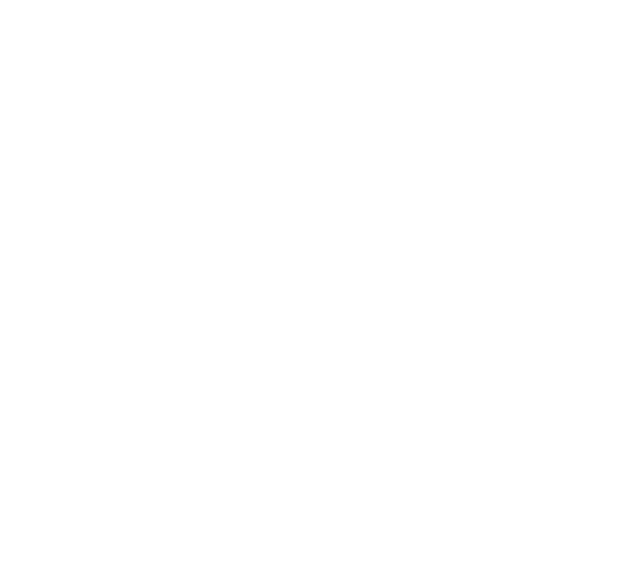
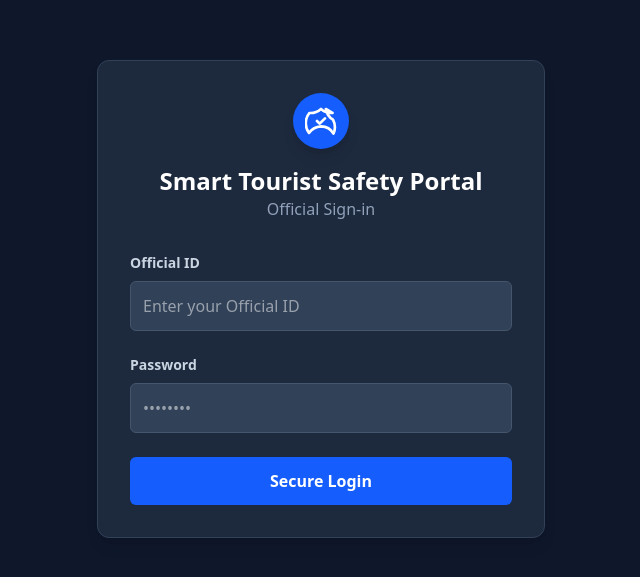
Before and after one commit to addygit123/smart-tourist-safety, a React (Vite) app in the folder client/: page /login in a window 1280 px wide. Before the commit this address had no page. Shown: the part 101-678 px from the top of the page, without its empty margins (319-959 px from the left). Built offline with nearby package versions, Linux system fonts and the light colour scheme.

Commit message:
feat: checkpoint - complete and working login flow

```diff
--- a/client/src/App.jsx
+++ b/client/src/App.jsx
@@ -1,14 +1,15 @@
 import { BrowserRouter as Router, Routes, Route } from 'react-router-dom'
 // import LandingPage from './pages/LandingPage';
-// import LoginPage from './pages/LoginPage';
+import LoginPage from './pages/LoginPage';
 import DashboardPage from './pages/DashboardPage';
+
 
 function App() {
   return (
     <Router>
       <Routes>
         {/* <Route path="/" element={<LandingPage />} /> */}
-        {/* <Route path="/login" element={<LoginPage />} /> */}
+        <Route path="/login" element={<LoginPage />} />
         <Route path="/dashboard" element={<DashboardPage />} />
       </Routes>
     </Router>
--- /dev/null
+++ b/client/src/pages/LoginPage.jsx
@@ -0,0 +1,93 @@
+import React, { useState } from 'react';
+import { useNavigate } from 'react-router-dom';
+
+const ShieldIcon = () => (
+  <svg className="h-8 w-8 text-white" fill="none" viewBox="0 0 24 24" stroke="currentColor">
+    <path strokeLinecap="round" strokeLinejoin="round" strokeWidth={2} d="M9 12l2 2 4-4m5.618-4.016A11.955 11.955 0 0112 2.944a11.955 11.955 0 01-8.618 3.04A12.02 12.02 0 003 20.944a11.955 11.955 0 019-4.944c3.996 0 7.523 2.163 9.382 5.44A12.02 12.02 0 0021 11.056a11.955 11.955 0 01-5.382-8.072z" />
+  </svg>
+);
+
+const LoginPage = () => {
+  const [officialId, setOfficialId] = useState('');
+  const [password, setPassword] = useState('');
+  const [error, setError] = useState('');
+  const [isLoading, setIsLoading] = useState(false);
+  const navigate = useNavigate();
+
+  const handleSubmit = async (e) => {
+    e.preventDefault();
+    setIsLoading(true);
+    setError('');
+
+    try {
+      const response = await fetch('http://localhost:5000/api/auth/login', {
+        method: 'POST',
+        headers: { 'Content-Type': 'application/json' },
+        body: JSON.stringify({ officialId, password }),
+      });
+      const data = await response.json();
+      if (!response.ok) {
+        throw new Error(data.message || 'Login failed');
+      }
+      localStorage.setItem('authToken', data.token);
+      navigate('/dashboard');
+    } catch (err) {
+      setError(err.message);
+    } finally {
+      setIsLoading(false);
+    }
+  };
+
+  return (
+    <div className="min-h-screen flex items-center justify-center bg-slate-900 p-4">
+      <div className="relative z-10 w-full max-w-md">
+        <div className="bg-slate-800 p-8 rounded-xl shadow-lg border border-slate-700">
+          <div className="text-center mb-8">
+            <div className="flex items-center justify-center mb-4">
+              <div className="flex items-center justify-center w-14 h-14 bg-blue-600 rounded-full shadow-lg">
+                <ShieldIcon />
+              </div>
+            </div>
+            <h2 className="text-2xl font-bold text-white">Smart Tourist Safety Portal</h2>
+            <p className="text-slate-400">Official Sign-in</p>
+          </div>
+
+          <form onSubmit={handleSubmit} className="space-y-6">
+            <div className="space-y-2">
+              <label htmlFor="officialId" className="block text-slate-300 text-sm font-bold">Official ID</label>
+              <input
+                id="officialId" type="text" value={officialId}
+                onChange={(e) => setOfficialId(e.target.value)} required
+                className="w-full bg-slate-700 text-white border border-slate-600 rounded-md p-3 focus:outline-none focus:ring-2 focus:ring-blue-500 transition"
+                placeholder="Enter your Official ID"
+              />
+            </div>
+            <div className="space-y-2">
+              <label htmlFor="password" className="block text-slate-300 text-sm font-bold">Password</label>
+              <input
+                id="password" type="password" value={password}
+                onChange={(e) => setPassword(e.target.value)} required
+                className="w-full bg-slate-700 text-white border border-slate-600 rounded-md p-3 focus:outline-none focus:ring-2 focus:ring-blue-500 transition"
+                placeholder="••••••••"
+              />
+            </div>
+            {error && (
+              <div className="bg-red-500/20 border border-red-500/30 text-red-400 text-sm p-3 rounded-md">
+                {error}
+              </div>
+            )}
+            <div>
+              <button
+                type="submit" disabled={isLoading}
+                className="w-full bg-blue-600 text-white font-bold py-3 px-4 rounded-md hover:bg-blue-700 disabled:bg-slate-500 disabled:cursor-not-allowed transition-colors">
+                {isLoading ? 'Authenticating...' : 'Secure Login'}
+              </button>
+            </div>
+          </form>
+        </div>
+      </div>
+    </div>
+  );
+};
+
+export default LoginPage;
```
